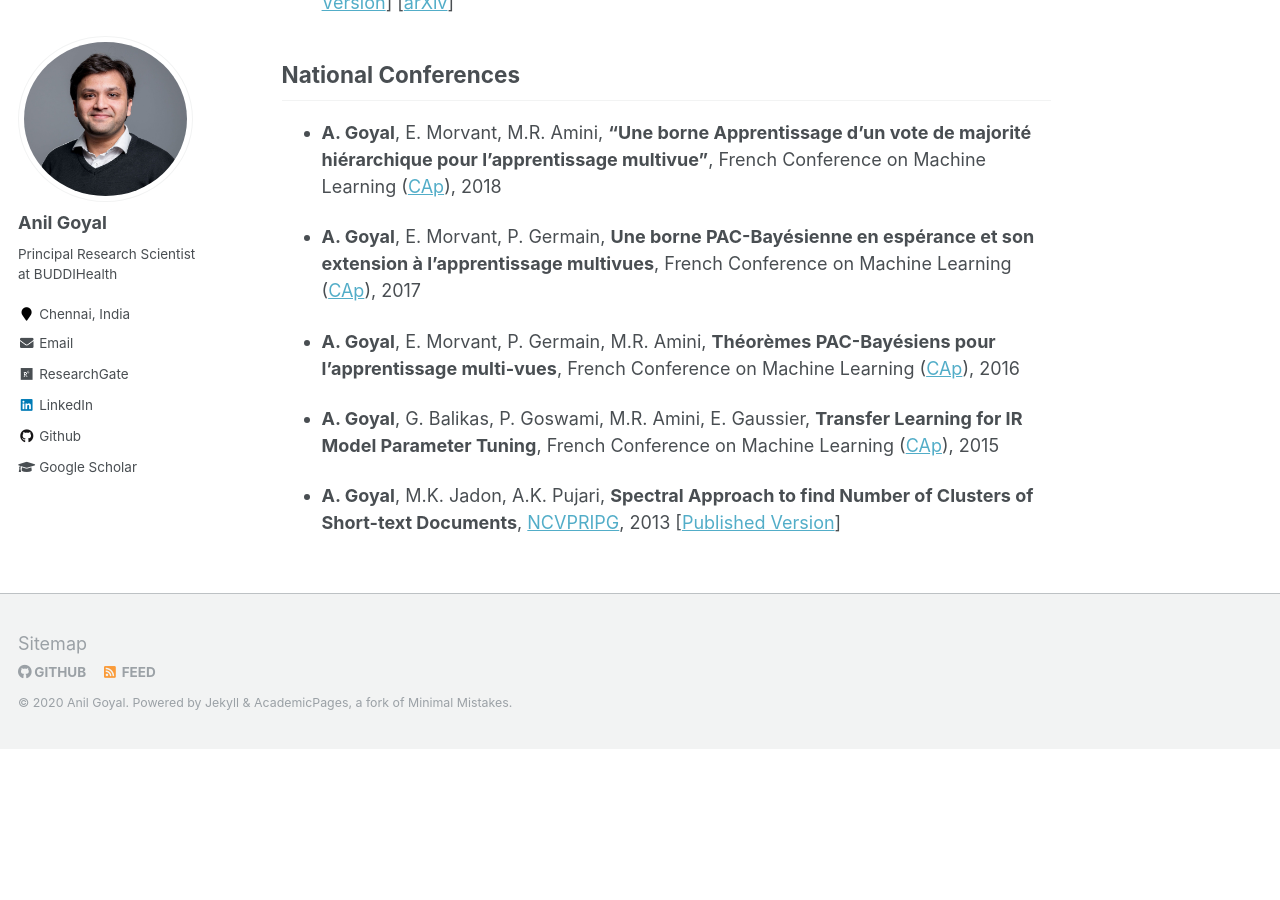
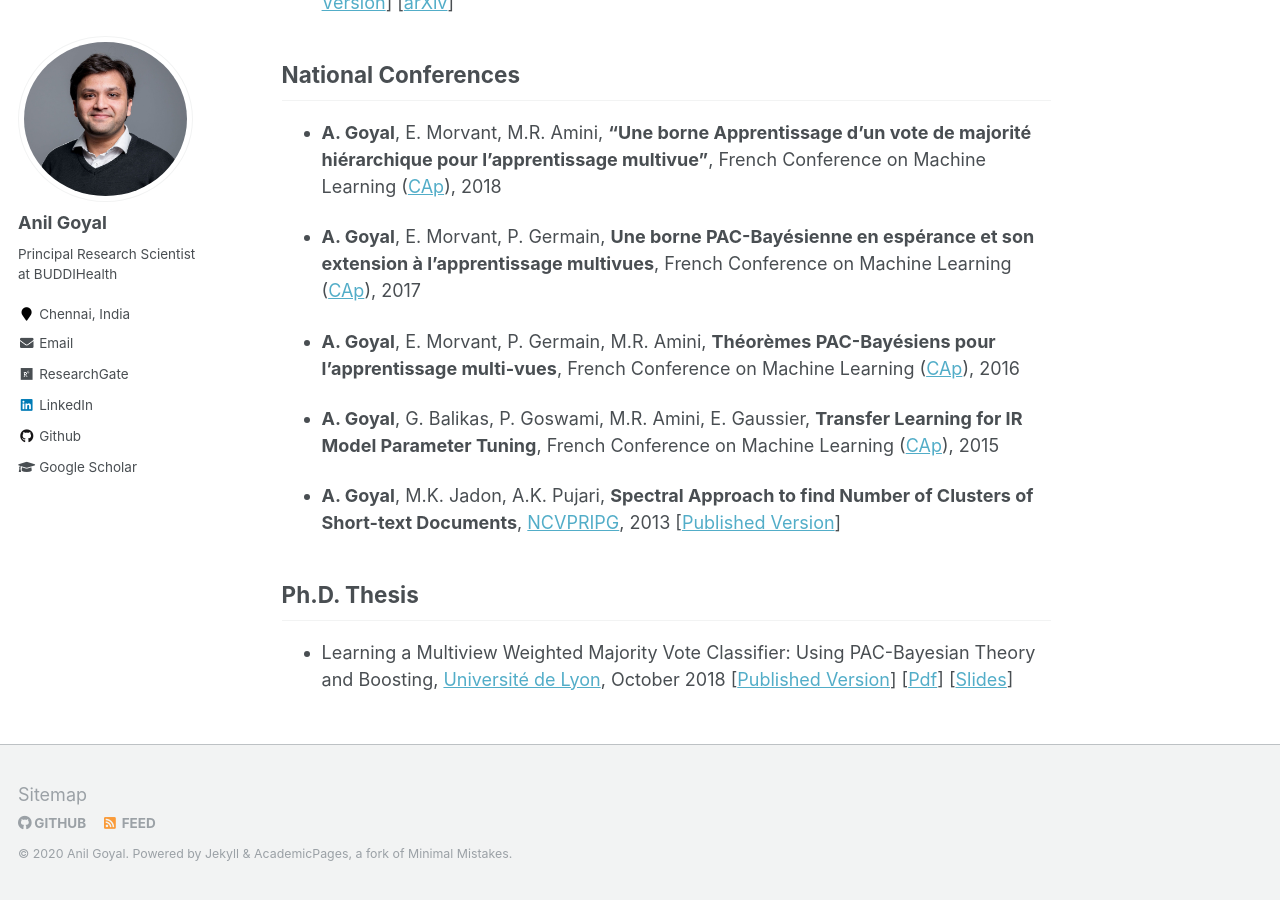
Before and after one commit to goyalanil/goyalanil.github.io, a Jekyll site: the page built from _pages/publications.md, in a window 1280 px wide and 900 px high, scrolled down 692 px. Built offline with Jekyll 4.4.1, drawn with Linux system fonts in a browser that asks for light colours; before the commit the page ends 1441 px from its top, so only the background shows below that.

Commit message:
Update publications.md

```diff
--- a/_pages/publications.md
+++ b/_pages/publications.md
@@ -30,3 +30,7 @@ You can find my publications at [Google Scholar](https://scholar.google.com/cita
 * **A. Goyal**, G. Balikas,  P. Goswami,  M.R. Amini,  E. Gaussier, **Transfer Learning for IR Model Parameter Tuning**, French Conference on Machine Learning ([CAp](http://cap2015.sciencesconf.org/)), 2015
 
 * **A. Goyal**, M.K. Jadon, A.K. Pujari, **Spectral Approach to find Number of Clusters of Short-text Documents**, [NCVPRIPG](https://www.cse.iitb.ac.in/~sharat/icvgip.org/ncvpripg2013/index.html), 2013 [[Published Version](https://ieeexplore.ieee.org/document/6776152)]
+
+## Ph.D. Thesis
+
+* Learning a Multiview Weighted Majority Vote Classifier: Using PAC-Bayesian Theory and Boosting, [Université de  Lyon](https://www.universite-lyon.fr/version-anglaise/udl-en-6709.kjsp), October 2018 [[Published Version](http://www.theses.fr/2018LYSES037)] [[Pdf](https://hal.archives-ouvertes.fr/tel-01881069/document)] [[Slides](https://goyalanil.github.io/files/Papers/Thesis_defense.pdf)]
```
